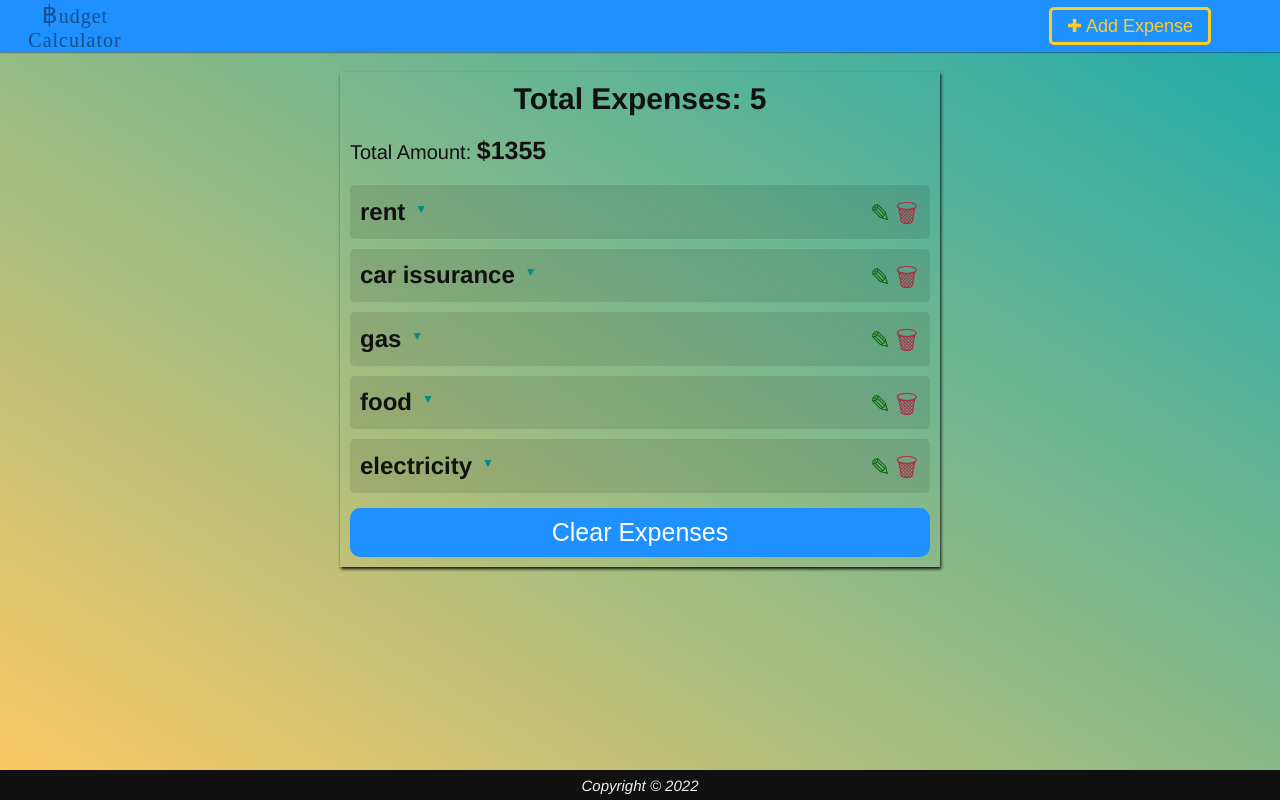
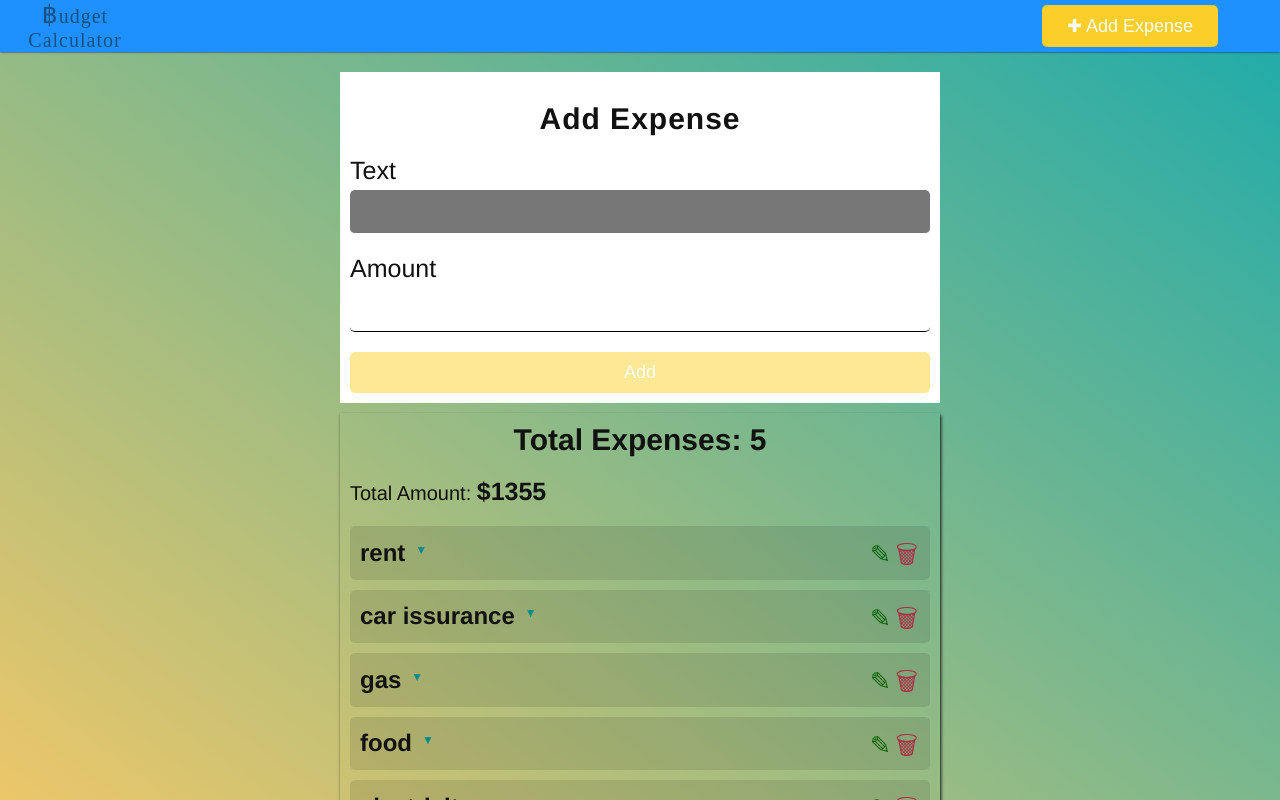
Before and after one commit to mreleftheros/budget-calculator, a Svelte app: page / in a window 1280 px wide. Shown: the top 800 px of the page. Built offline with nearby package versions, Linux system fonts and the light colour scheme.

Commit message:
Add editExpense and cancelEditExpense functionality

```diff
--- a/src/App.svelte
+++ b/src/App.svelte
@@ -3,10 +3,12 @@
 	import Main from './layout/Main.svelte';
 	import Footer from './layout/Footer.svelte';
 	import Expenses from './lib/Expenses.svelte';
+	import ExpenseForm from './lib/ExpenseForm.svelte';
 	import { setContext } from 'svelte';
 	import data from './data';
 
 	let expenses = data.map((e, i) => ({...e, id: i}));
+	let edit = null;
 	$: expenseLen = expenses.length;
 	$: expenseExists = expenseLen > 0;
 	$: expenseTotal = expenses.reduce((acc, curr) => acc + curr.amount, 0);
@@ -16,15 +18,33 @@
 
 	const deleteExpense = id => expenses = expenses.filter(e => e.id !== id);
 
+	const editExpense = (id, text, amount) => edit = {id, text, amount};
+
+	const cancelEditExpense = () => edit = null;
+
 	const clearExpenses = () => expenses = [];
 
 	setContext('state', {
 		addExpense,
-		deleteExpense
+		deleteExpense,
+		editExpense,
+		cancelEditExpense
 	});
 </script>
 <Header />
 <Main>
+	<div class="box">
+		<ExpenseForm {...edit} />
+	</div>
 	<Expenses {expenses} {expenseLen} {expenseTotal} {expenseExists} onClear={clearExpenses} />
 </Main>
 <Footer />
+
+<style>
+	.box {
+		max-width: 60rem;
+		margin: 1rem auto;
+		background-color: #fff;
+		padding: 1rem;
+	}
+</style>
--- a/src/lib/Button.svelte
+++ b/src/lib/Button.svelte
@@ -1,25 +1,32 @@
 <script>
-  export let type = 'button', text = '', onClick = null;
+  export let type = 'button', text = '', disabled = false, onClick = null;
 </script>
 
-<button {type} class="btn" on:click={onClick}>
+<button {type} class="btn" {disabled} on:click={onClick}>
   {text}
 </button>
 
 <style>
   .btn {
     background: none;
-    padding: .5rem 1.5rem;
-    border: solid #fcce29;
-    font-size: 1.5rem;
+    padding: 1rem 2.5rem;
+    border: 0;
+    font-size: 2rem;
     border-radius: .5rem;
     cursor: pointer;
-    transition: transform .15s ease-in-out;
-    color: #fcce29;
+    transition: opacity .15s ease;
+    background-color: #fcce29;
     font-size: 1.8rem;
+    width: 100%;
+    color: #fff;
   }
 
   .btn:hover {
-    transform: scale(.95);
+    opacity: .9;
+  }
+
+  .btn:disabled {
+    background-color: #fee795;
+    cursor: auto;
   }
 </style>
--- a/src/lib/Expense.svelte
+++ b/src/lib/Expense.svelte
@@ -4,7 +4,7 @@
   import { getContext } from 'svelte';
   import { slide, scale } from 'svelte/transition';
 
-  const { addExpense, deleteExpense } = getContext('state');
+  const { addExpense, deleteExpense, editExpense } = getContext('state');
   let amountShow = false;
 
   const toggleShow = () => {
@@ -25,7 +25,7 @@
       </button>
     </div>
     <div class="btns">
-      <button class="edit btn">✎</button>
+      <button class="edit btn" on:click={() => editExpense(id, text, amount)}>✎</button>
       <button class="trash btn" on:click={() => deleteExpense(id)}>🗑</button>
     </div>
   </div>
--- /dev/null
+++ b/src/lib/ExpenseForm.svelte
@@ -0,0 +1,105 @@
+<script>
+  export let id = null, text = '', amount = 0;
+
+  import { onMount } from "svelte";
+  import { getContext } from 'svelte';
+  import Button from './Button.svelte';
+
+  let { addExpense, editExpense, cancelEditExpense } = getContext('state');
+  let inputRef;
+  $: selectInput(id);
+  $: if (id === null) {
+    text = '';
+    amount = '';
+  }
+
+  const handleSubmit = async () => {
+    if (id || id === 0) {
+      return editExpense(id, text, amount);
+    } else {
+      addExpense(text, amount);
+    }
+    text = '';
+    amount = 0;
+  };
+
+  const selectInput = (id) => inputRef && inputRef.select && inputRef.select();
+
+  onMount(() => inputRef.select());
+</script>
+
+<form class="form" on:submit|preventDefault={handleSubmit}>
+  <h2 class="title">
+    {#if id || id === 0}
+      Edit Expense
+    {:else}
+      Add Expense
+    {/if}
+  </h2>
+  <div class="group">
+    <label class="label" for="text">
+      Text
+    </label>
+    <input class="input" type="text" id="text" bind:value={text} bind:this={inputRef}>
+  </div>
+  <div class="group">
+    <label class="label" for="amount">
+      Amount
+    </label>
+    <input class="input" type="number" step="0.01" min="0" id="amount" bind:value={amount}>
+  </div>
+  {#if id || id === 0}
+    <div class="btns">
+      <Button disabled={!text || amount <= 0} text='Save' />
+      <Button text='Cancel' onClick={cancelEditExpense} />
+    </div>
+  {:else}
+    <Button type='submit' disabled={!text || amount <= 0} text='Add' />
+  {/if}
+</form>
+
+<style>
+  .form {
+    width: 100%;
+  }
+
+  .title {
+    font-size: 3rem;
+    margin: 2rem auto;
+    text-align: center;
+    letter-spacing: .1rem;
+  }
+
+  .group {
+    display: flex;
+    flex-direction: column;
+    margin: 2rem 0;
+  }
+
+  .label {
+    display: block;
+    font-size: 2.5rem;
+    margin-bottom: .5rem;
+  }
+
+  .input {
+    display: block;
+    font-size: 2rem;
+    padding: 1rem;
+    border-radius: .5rem;
+    outline: none;
+    border: 0;
+    border-bottom: 1px solid;
+  }
+
+  .input:focus {
+    background-color: #777;
+    color: #fff;
+  }
+
+  .btns {
+    display: grid;
+    grid-template-columns: repeat(2, 1fr);
+    grid-gap: 1rem;
+  }
+</style>
```
